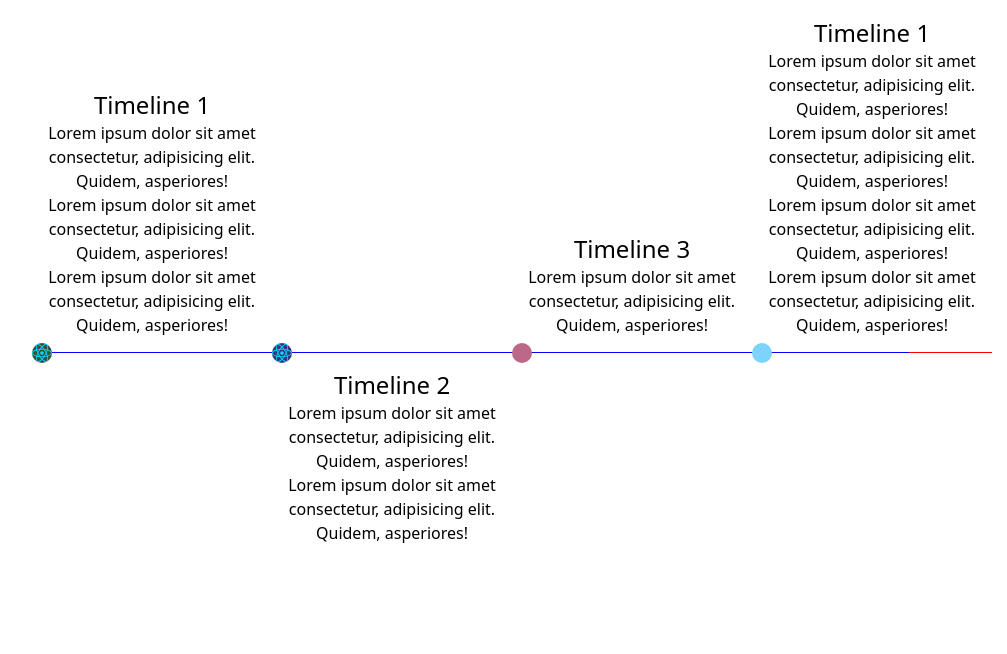
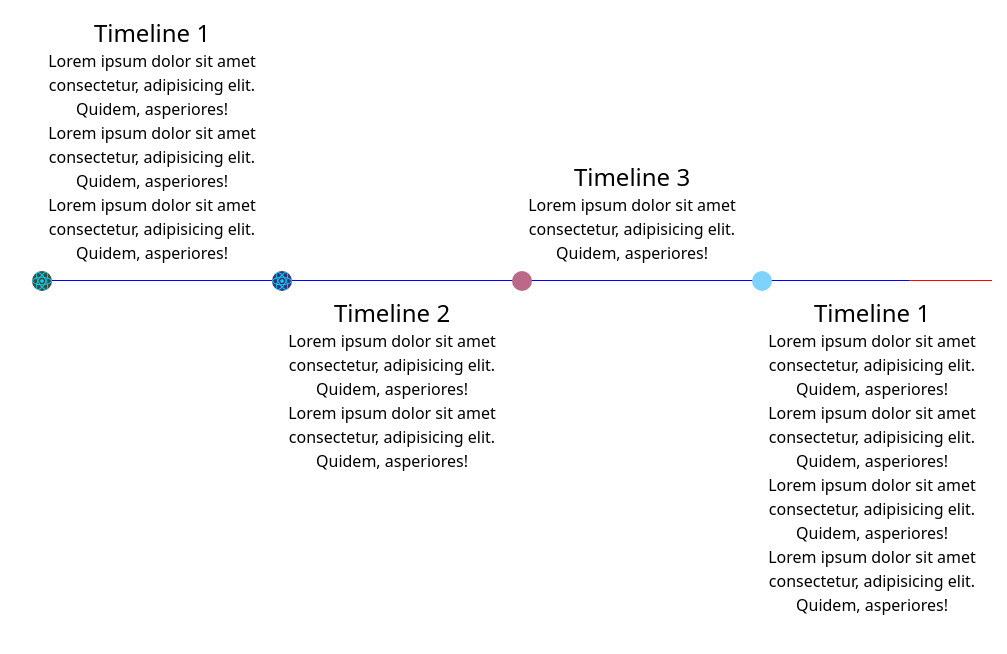
Before and after one commit to mevlutcantuna/react-beautiful-timeline, a React (Vite) app: page / in a window 1280 px wide. Shown: the top 654 px of the page, without its empty margins (128-1135 px from the left). Built offline with nearby package versions, Linux system fonts and the light colour scheme.

Commit message:
when change width timeline can be responsive

```diff
--- a/src/App.tsx
+++ b/src/App.tsx
@@ -67,7 +67,6 @@
         </TimelineItem>
         <TimelineItem
           dotStyle={{ width: "20px", height: "20px", top: "-10px" }}
-          place="opposite"
         >
           <div className="flex flex-col items-center justify-center px-3 py-4">
             <h3 className="text-2xl">Timeline 1</h3>
--- a/src/components/Timeline.tsx
+++ b/src/components/Timeline.tsx
@@ -1,11 +1,12 @@
 import { CSSProperties, useEffect, useMemo, useRef, useState } from "react";
 import Line from "./Line";
 import { TimelineContext } from "../store/TimelineContext";
+import useWindowDimensions from "../hooks/useWindowDimentions";
 
 interface BeautifulTimelineProps {
   type?: "vertical" | "horizantol";
   cardClassName?: string;
-  children?: string | JSX.Element | JSX.Element[];
+  children?: JSX.Element[];
   animation?: boolean;
   activeLineStyle?: CSSProperties;
   passiveLineStyle?: CSSProperties;
@@ -25,11 +26,12 @@
   const timelineItemContents = document.getElementsByClassName(
     "beautiful-timeline-item-content-opposite",
   );
-  console.log(type);
+  const { width } = useWindowDimensions();
+
   useEffect(() => {
-    const count = timelineRef.current ? timelineRef.current.children.length : 0;
+    const count = children ? children.length : 0;
     setCountOfTimelineEl(count);
-  }, [timelineRef]);
+  }, [children]);
 
   const maxHeightOfTimelineItemsContent = useMemo(() => {
     let maxHeight = 0;
@@ -38,9 +40,8 @@
         maxHeight = timelineItemContents[i].clientHeight;
       }
     }
-
     return maxHeight;
-  }, [timelineItemContents.length]);
+  }, [timelineItemContents.length, width, countOfTimelineEl]);
 
   return (
     <TimelineContext.Provider
--- a/src/components/TimelineItem.tsx
+++ b/src/components/TimelineItem.tsx
@@ -18,7 +18,9 @@
 }: TimelineItemProps) => {
   return (
     <div
-      className="flex-1 relative"
+      className={`flex-1 relative ${
+        place === "opposite" ? "timeline-opposite-wrapper" : ""
+      }`}
       style={place === "opposite" ? { height: "0" } : {}}
     >
       <TimelineDot dotStyle={dotStyle} dotIcon={dotIcon} dotColor={dotColor} />
--- /dev/null
+++ b/src/hooks/useWindowDimentions.tsx
@@ -0,0 +1,26 @@
+import { useState, useEffect } from "react";
+
+function getWindowDimensions() {
+  const { innerWidth: width, innerHeight: height } = window;
+  return {
+    width,
+    height,
+  };
+}
+
+export default function useWindowDimensions() {
+  const [windowDimensions, setWindowDimensions] = useState(
+    getWindowDimensions(),
+  );
+
+  useEffect(() => {
+    function handleResize() {
+      setWindowDimensions(getWindowDimensions());
+    }
+
+    window.addEventListener("resize", handleResize);
+    return () => window.removeEventListener("resize", handleResize);
+  }, []);
+
+  return windowDimensions;
+}
```
